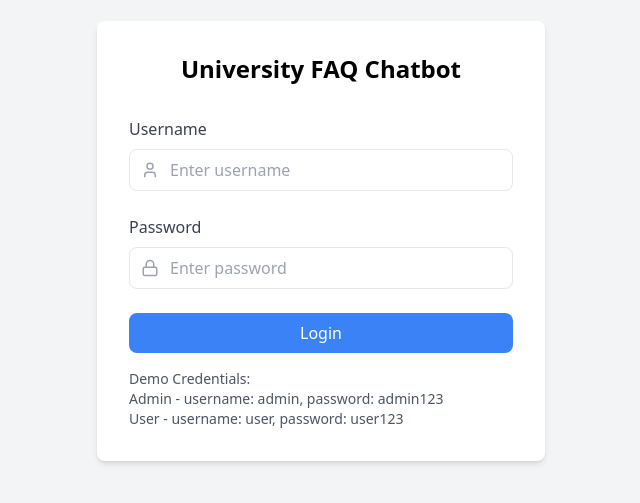
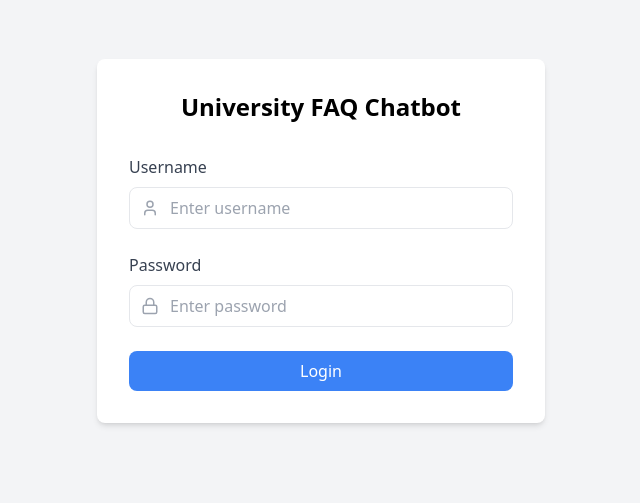
Before and after one commit to zmehta2/university-chatbot-ui, a React (Create React App) app: page / in a window 1280 px wide. Shown: the part 159-662 px from the top of the page, without its empty margins (319-959 px from the left). Built offline with nearby package versions, Linux system fonts and the light colour scheme; no server answers.

Commit message:
Update Login.jsx

```diff
--- a/src/components/Login.jsx
+++ b/src/components/Login.jsx
@@ -83,11 +83,7 @@ const Login = ({ onLogin }) => {
             </button>
           </form>
 
-          <div className="mt-4 text-sm text-gray-600">
-            <p>Demo Credentials:</p>
-            <p>Admin - username: admin, password: admin123</p>
-            <p>User - username: user, password: user123</p>
-          </div>
+
         </div>
       </div>
     </div>
```
